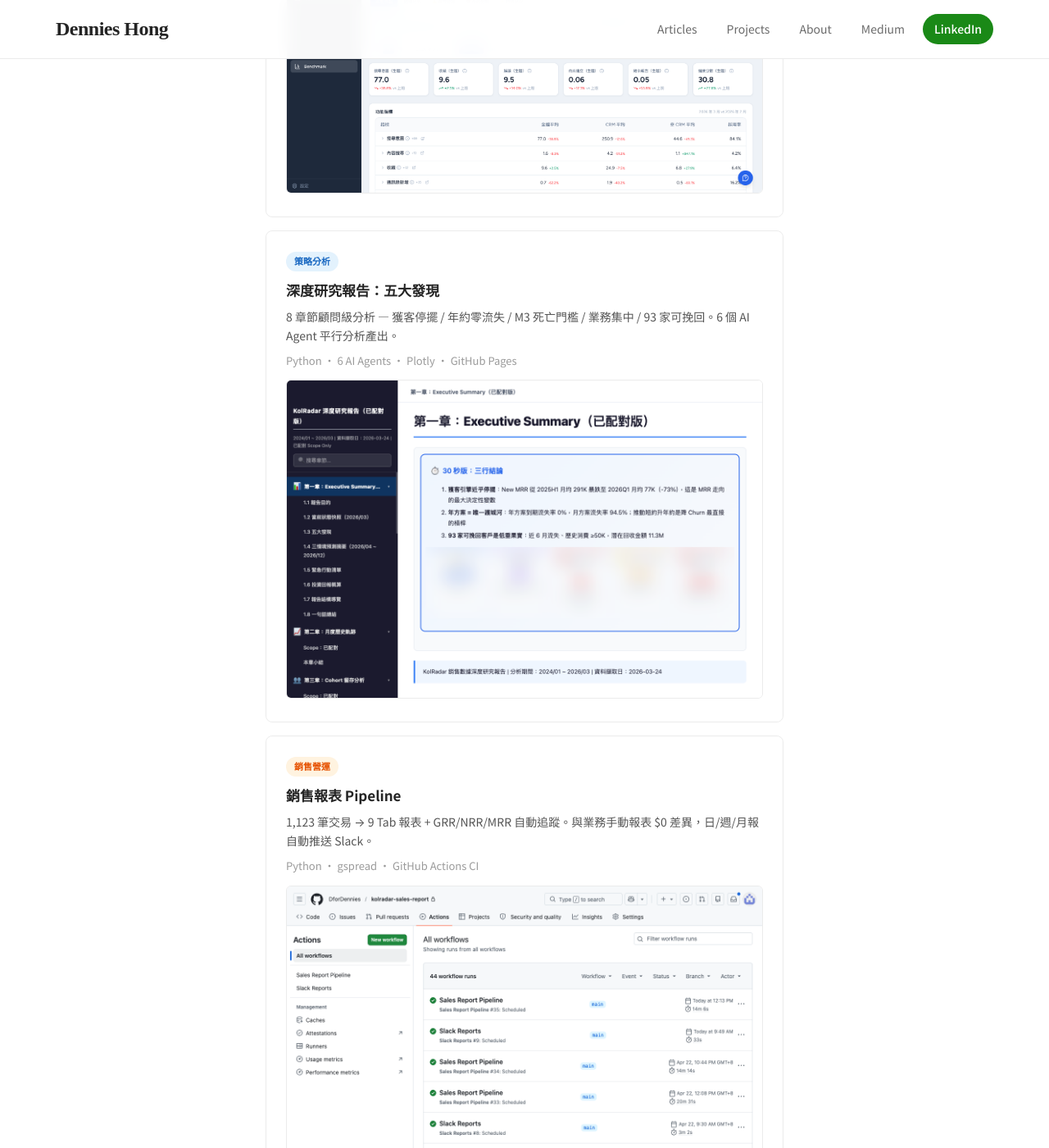
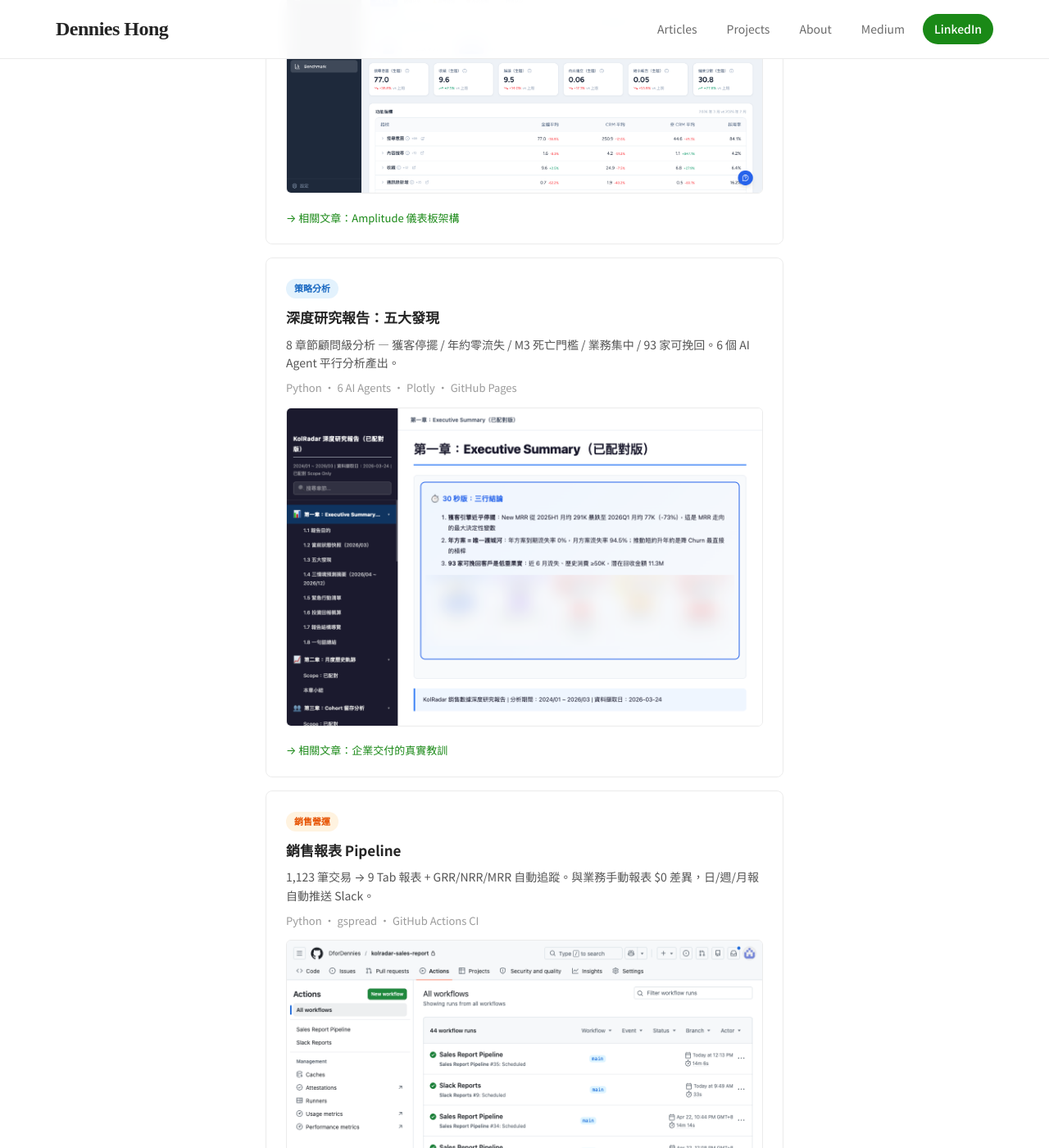
Before and after one commit to DforDennies/blog, a Jekyll site: the page built from projects.md, in a window 1280 px wide and 1400 px high, scrolled down 551 px. Shown: the whole window at 82% size. Built offline with Jekyll 4.4.1, drawn with Linux system fonts in a browser that asks for light colours; some of the changed text lies outside the part shown.

Commit message:
feat: add related article links to project cards
Each project now links to its corresponding deep-dive article,
creating cross-references between projects and content.

Co-Authored-By: Claude Opus 4.6 (1M context) <noreply@anthropic.com>

```diff
--- a/_layouts/default.html
+++ b/_layouts/default.html
@@ -360,6 +360,16 @@
       border: 1px solid rgba(0,0,0,.08);
       margin-top: 12px;
     }
+    .project-links {
+      margin-top: 10px;
+      font-size: 13px;
+    }
+    .project-links a {
+      color: #1a8917;
+      text-decoration: none;
+      margin-right: 16px;
+    }
+    .project-links a:hover { text-decoration: underline; }
     .project-badge {
       display: inline-block;
       padding: 2px 10px;
--- a/projects.md
+++ b/projects.md
@@ -21,6 +21,9 @@ permalink: /projects/
     <p>處理 144M 事件、27,898 workspace，計算 8 維健康評分 + 全局 Benchmark。支援公司級鑽取、趨勢分析、風險監測。</p>
     <div class="project-tech">Next.js · Neon PostgreSQL · Prisma · Chart.js</div>
     <img src="{{ site.baseurl }}/assets/amplitude-dashboard.png" alt="Amplitude Dashboard 截圖" class="project-screenshot">
+    <div class="project-links">
+      <a href="{{ site.baseurl }}/2026/03/18/19-amplitude-dashboard/">→ 相關文章：Amplitude 儀表板架構</a>
+    </div>
   </div>
 
   <div class="project-card">
@@ -29,6 +32,9 @@ permalink: /projects/
     <p>8 章節顧問級分析 — 獲客停擺 / 年約零流失 / M3 死亡門檻 / 業務集中 / 93 家可挽回。6 個 AI Agent 平行分析產出。</p>
     <div class="project-tech">Python · 6 AI Agents · Plotly · GitHub Pages</div>
     <img src="{{ site.baseurl }}/assets/deep-report.png" alt="Deep Research Report 截圖" class="project-screenshot">
+    <div class="project-links">
+      <a href="{{ site.baseurl }}/2026/03/11/12-企業交付/">→ 相關文章：企業交付的真實教訓</a>
+    </div>
   </div>
 
   <div class="project-card">
@@ -37,6 +43,10 @@ permalink: /projects/
     <p>1,123 筆交易 → 9 Tab 報表 + GRR/NRR/MRR 自動追蹤。與業務手動報表 $0 差異，日/週/月報自動推送 Slack。</p>
     <div class="project-tech">Python · gspread · GitHub Actions CI</div>
     <img src="{{ site.baseurl }}/assets/sales-pipeline-ci.png" alt="Sales Pipeline CI 截圖" class="project-screenshot">
+    <div class="project-links">
+      <a href="{{ site.baseurl }}/2026/03/14/15-銷售報表-340config/">→ 相關文章：銷售報表 340 Config</a>
+      <a href="{{ site.baseurl }}/specs/Data-Spec-銷售報表-脫敏版/">→ Data Spec</a>
+    </div>
   </div>
 
   <div class="project-card">
@@ -53,6 +63,9 @@ permalink: /projects/
     <p>9 Key Events × 10 管道 × 5 層報告（日/週/月/季/年）+ 回溯機制。發現 Paid Social 無效，促成預算重分配。</p>
     <div class="project-tech">GA4 API · Chart.js · 健康評分模型</div>
     <img src="{{ site.baseurl }}/assets/ga4-framework.png" alt="GA4 Framework 截圖" class="project-screenshot">
+    <div class="project-links">
+      <a href="{{ site.baseurl }}/2026/03/16/17-ga4-流量歸因/">→ 相關文章：GA4 流量歸因框架</a>
+    </div>
   </div>
 
   <hr style="margin:48px 0;border:none;border-top:1px solid rgba(0,0,0,.08);">
```
